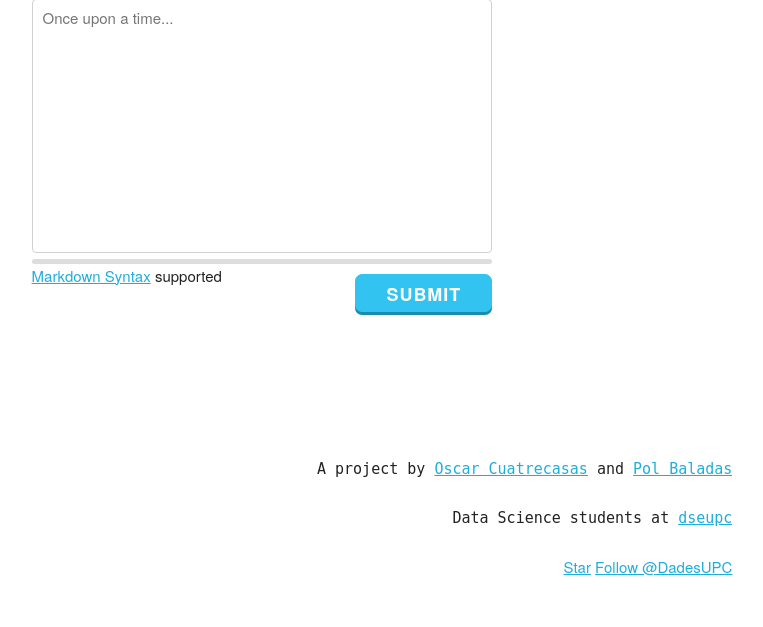
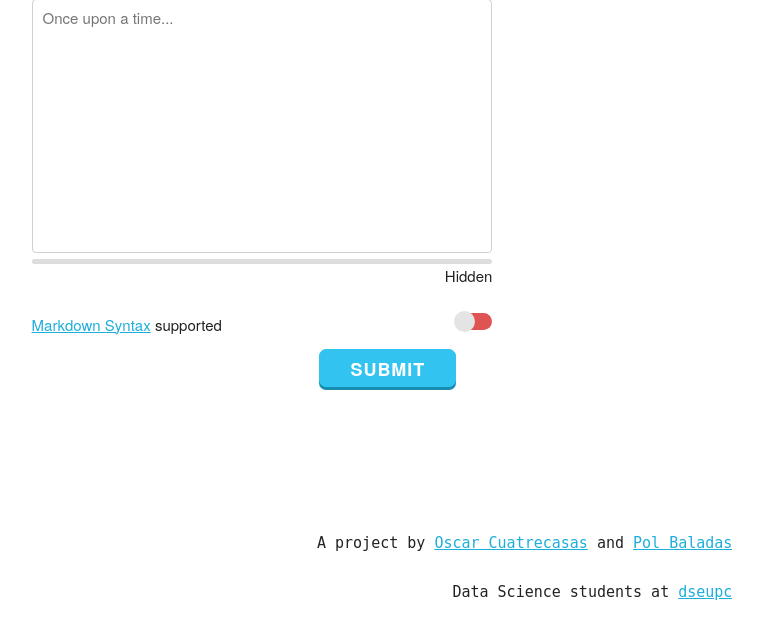
Before and after one commit to DadesUPC/140stories, a Flask app: page /newstory/ in a window 1280 px wide. Shown: the part 338-965 px from the top of the page, without its empty margins (378-1141 px from the left). Before the commit the page ends 914 px from the top, so only its background shows below. Run offline with Flask 2, Linux system fonts and the light colour scheme; some web fonts are replaced.

Commit message:
Adding slider for private stories

```diff
--- a/static/css/skeleton.css
+++ b/static/css/skeleton.css
@@ -236,7 +236,8 @@ input[type="button"].button-primary:focus {
   border-color: #2FC481;
 }
 .button-primary.button-submit {
-  margin-top: 10px;
+  margin-top: 8%;
+  position: relative;
 }
 
 /* Forms
@@ -446,3 +447,73 @@ there.
   width: 0%;
   background-color: #4CAF50;
 }
+
+/* The switch - the box around the slider */
+.switch {
+  float: right;
+  position: relative;
+  display: inline-block;
+  width: 36px;
+  height: 17px;
+}
+
+/* Hide default HTML checkbox */
+.switch input {
+  display:none;
+  text-align: right;
+  text-anchor:
+}
+
+/* The slider */
+.slider {
+  position: absolute;
+  cursor: pointer;
+  top: 0;
+  left: 0;
+  right: 0;
+  bottom: 0;
+  background-color: #E05353;
+  -webkit-transition: .4s;
+  transition: .4s;
+}
+
+.slider-text {
+  position: relative;
+  text-align: right;
+  float: middle;
+}
+
+.slider:before {
+  position: absolute;
+  content: "";
+  height: 21px;
+  width: 21px;
+  left: -2px;
+  bottom: -2px;
+  background-color: #E4E4E4;
+  -webkit-transition: .4s;
+  transition: .4s;
+}
+
+input:checked + .slider {
+  background-color: #32D18E;
+}
+
+input:focus + .slider {
+  box-shadow: 0 0 1px #32D18E;
+}
+
+input:checked + .slider:before {
+  -webkit-transform: translateX(19px);
+  -ms-transform: translateX(19px);
+  transform: translateX(19px);
+}
+
+/* Rounded sliders */
+.slider.round {
+  border-radius: 17px;
+}
+
+.slider.round:before {
+  border-radius: 50%;
+}
--- a/templates/newstory.html
+++ b/templates/newstory.html
@@ -16,6 +16,11 @@
   				<div class="progress-bar">
  					<div class="progress-bar progress-bar-fill" id="progress-bar-fill"></div>
 				</div>
+				<p class="slider-text">Hidden</p>
+				<label class="switch">
+ 					<input type="checkbox">
+					<span class="slider round"></span>
+				</label>
 				<input class="button-primary button-submit" type="submit" value="Submit">
 				<p><a target="_blank" href="https://github.com/adam-p/markdown-here/wiki/Markdown-Cheatsheet">Markdown Syntax</a> supported</p>
 			</div>
```
